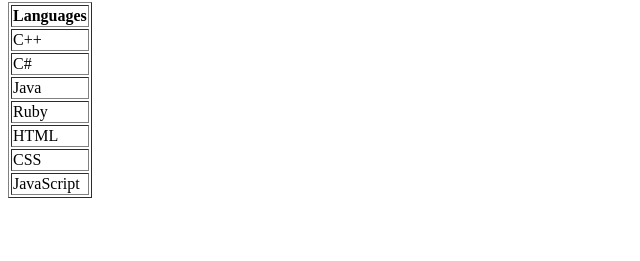
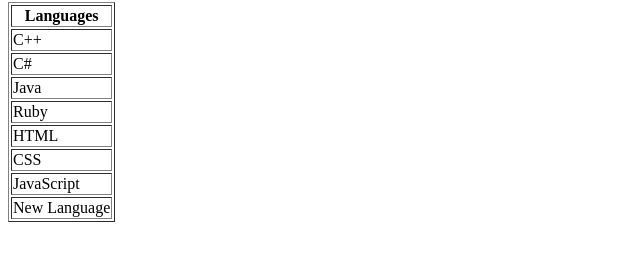
Before and after one commit to ciscodude04/FirstDemo, a plain HTML site: page index.html in a window 1280 px wide. Shown: the part 123-384 px from the top of the page, without its empty margins (0-640 px from the left). Drawn offline with Linux system fonts and the light colour scheme.

Commit message:
add new language

```diff
--- a/index.html
+++ b/index.html
@@ -1,8 +1,10 @@
 <DOCTYPE! html>
     <html>
     <meta />
+
     <head>
         <title>Home Page</title>
+
         <body>
             <div>
                 <h1><span>Francisco J Diaz</span> Sample Page</h1>
@@ -10,7 +12,7 @@
             <div>
                 <h1 class="headers">Tables</h1>
             </div>
-    <table border ="1px">
+            <table border="1px">
                 <thead>
                     <tr>
                         <th>
@@ -55,8 +57,14 @@
                             JavaScript
                         </td>
                     </tr>
+                    <tr>
+                      <td>
+                        New Language
+                      </td>
+                    </tr>
                 </tbody>
             </table>
         </body>
     </head>
+
     </html>
```
Lines whose indentation alone changed are shown as unchanged.
